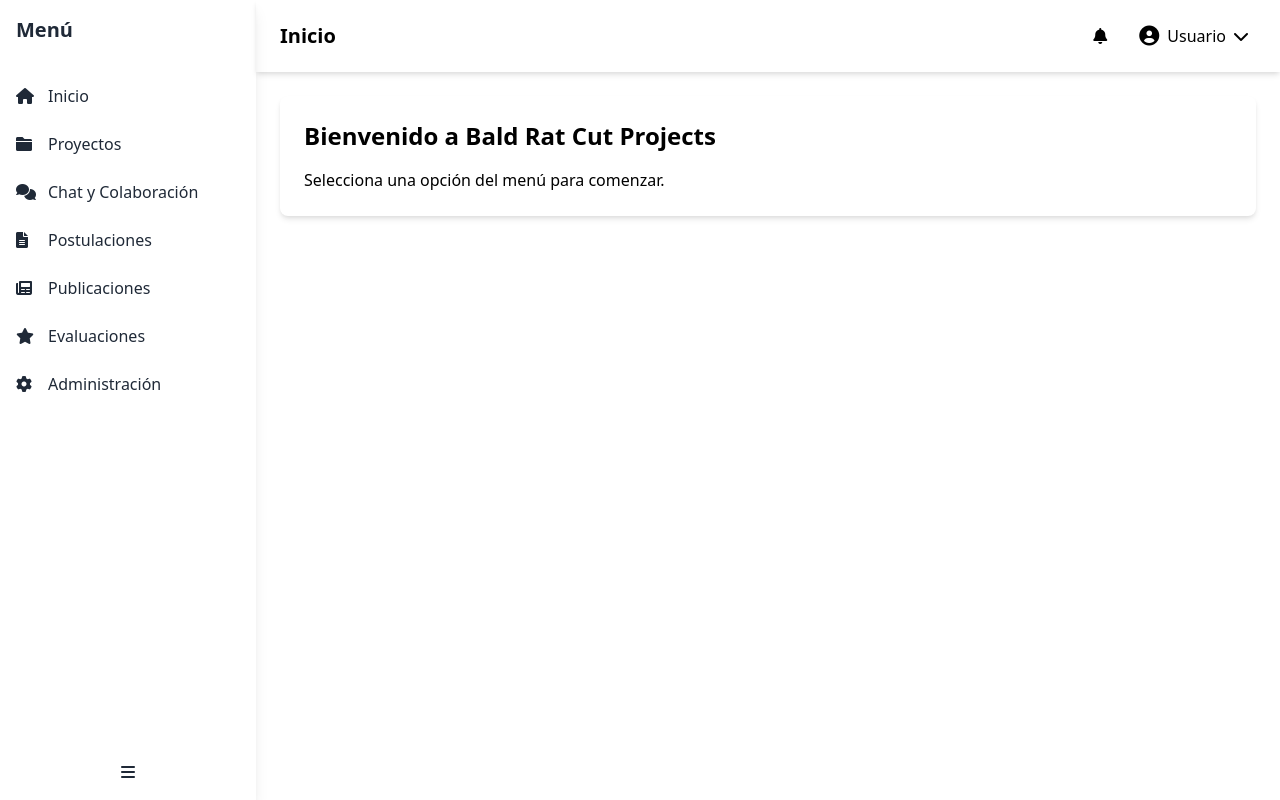
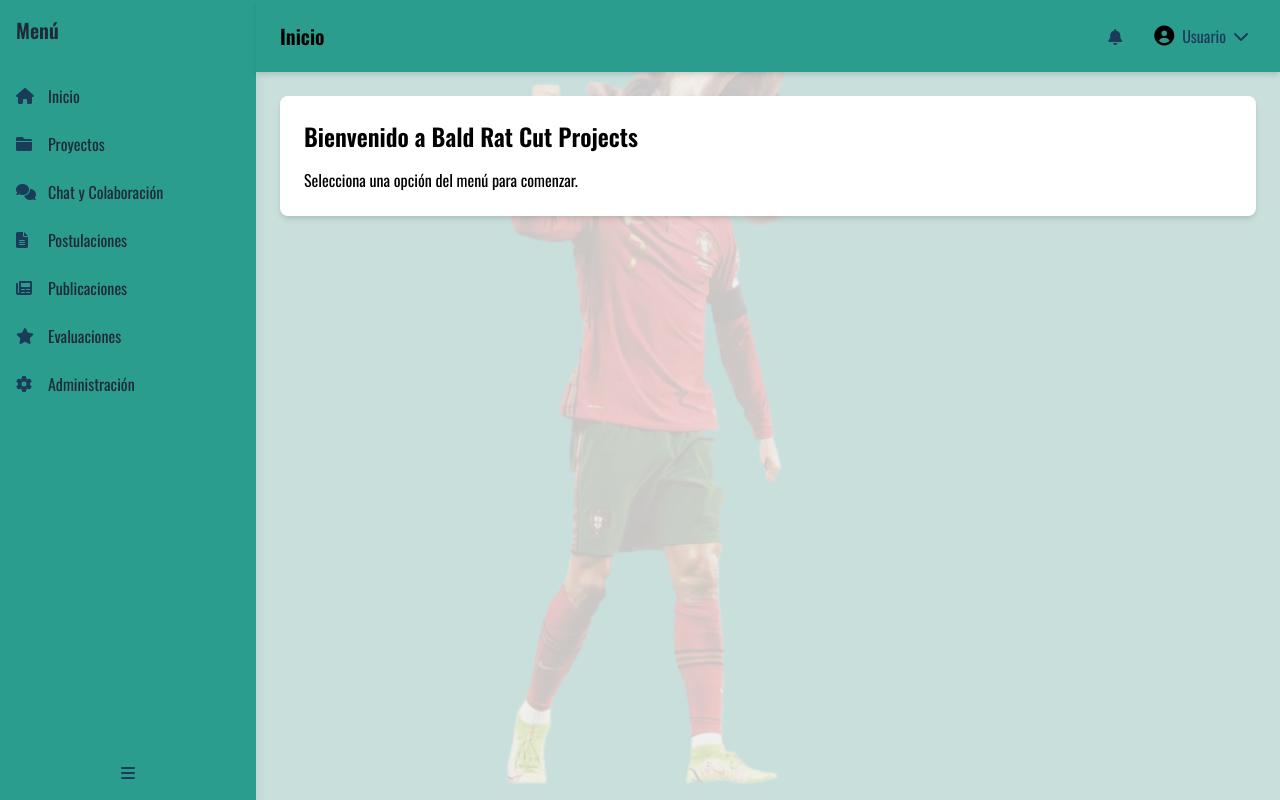
Before and after one commit to MiguelReaG/Bald-Rat-Cut-Projects, a plain HTML site: page global.html in a window 1280 px wide. Drawn offline with nearby package versions, Linux system fonts and the light colour scheme.

Commit message:
Update global.html

```diff
--- a/global.html
+++ b/global.html
@@ -7,7 +7,7 @@
     <link href="https://cdnjs.cloudflare.com/ajax/libs/tailwindcss/2.2.19/tailwind.min.css" rel="stylesheet">
     <link href="https://cdnjs.cloudflare.com/ajax/libs/font-awesome/6.0.0/css/all.min.css" rel="stylesheet">
     <link href="https://fonts.googleapis.com/css2?family=Oswald:wght@300;400;500;600;700&display=swap" rel="stylesheet">
-    <link rel="stylesheet" href="styles_index.css">
+    <link rel="stylesheet" href="styles_main.css">
 </head>
 <body class="bg-bone">
     <div class="overlay"></div>
@@ -97,6 +97,6 @@
     <div id="dynamic-scripts"></div>
 
     <!-- Carga del script principal -->
-    <script src="scripts_index.js"></script>
+    <script src="scripts_main.js"></script>
 </body>
 </html>
```
